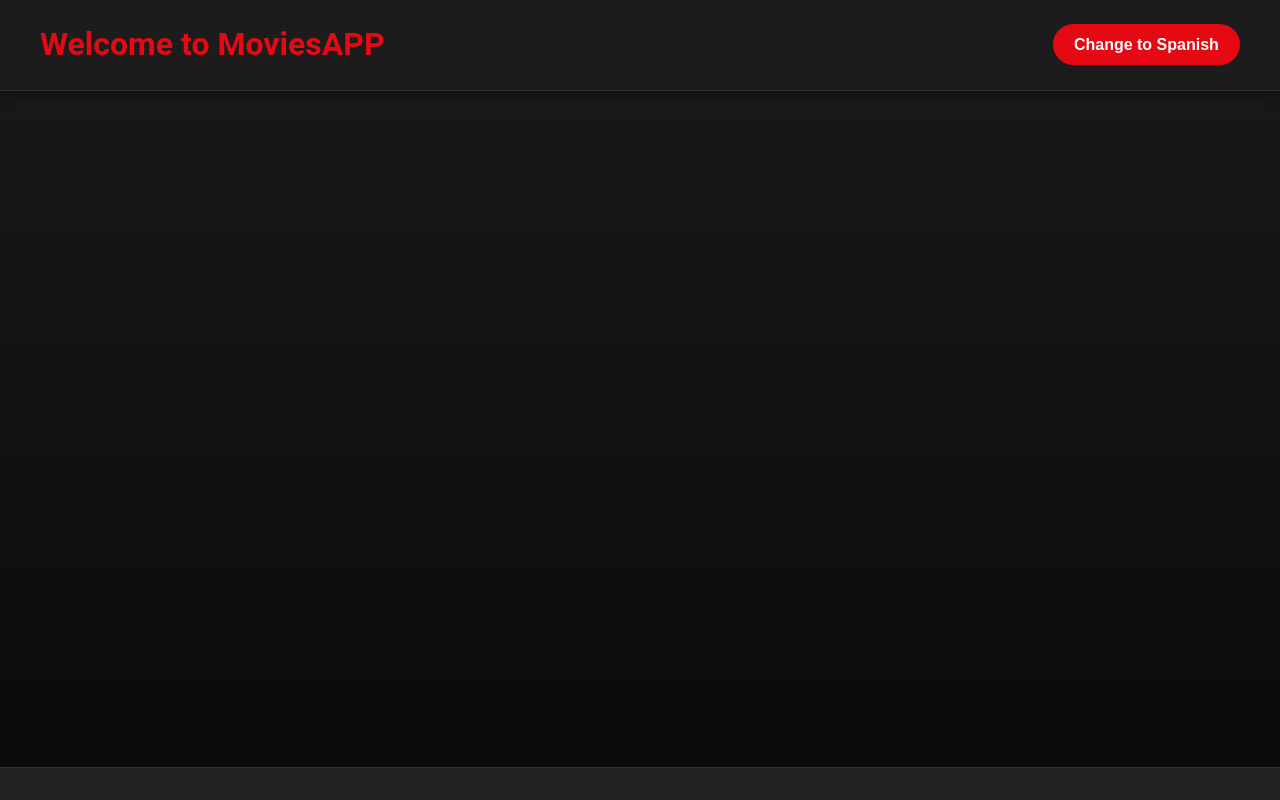
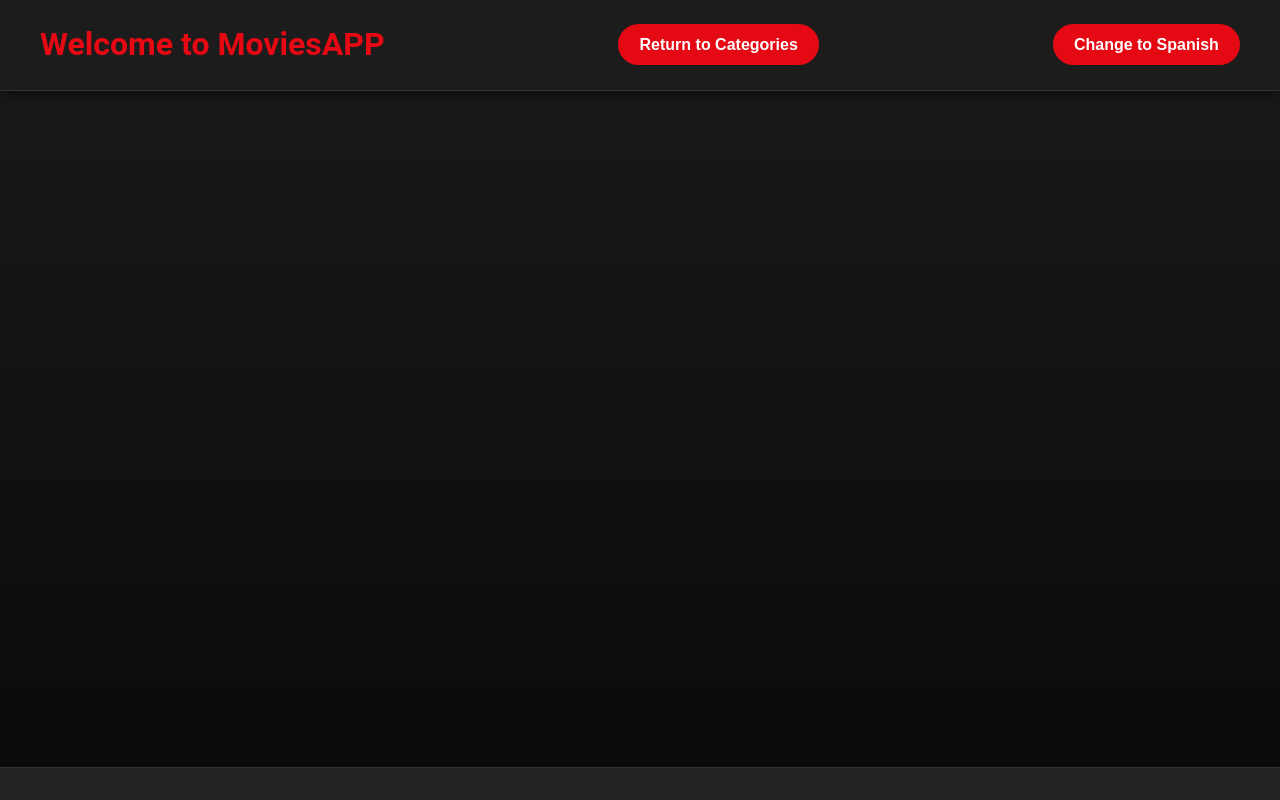
Before and after one commit to wclimaco2025/peliculasAPP, a website built with Vite: page index.html in a window 1280 px wide. Built offline with nearby package versions, Linux system fonts and the light colour scheme; no server answers.

Commit message:
Se agreg+o botón para regresar a las categorias

```diff
--- a/src/main.js
+++ b/src/main.js
@@ -17,12 +17,14 @@ const texts = {
   'Español': {
     welcome: 'Bienvenido a PeliculasAPP',
     changeLanguage: 'Cambiar a Inglés',
-    viewMovies: 'Ver Películas'
+    viewMovies: 'Ver Películas',
+    returnLanguage: 'Ver Categorías'
   },
   'Inglés': {
     welcome: 'Welcome to MoviesAPP',
     changeLanguage: 'Change to Spanish',
-    viewMovies: 'View Movies'
+    viewMovies: 'View Movies',
+    returnLanguage: 'Return to Categories'
   }
 };
 
@@ -64,19 +66,35 @@ const cambiarIdioma = () => {
 };
 
 
-// Actualiza el texto del header de acuerdo al lenguaje seleccionado
+// Actualiza el texto del header y contenido de acuerdo al lenguaje seleccionado
 const updateUI = () => {
   const header = document.querySelector('header');
   if (header) { // valida si existe la etiqueta header
     header.innerHTML = `
       <h1>${texts[currentLanguage].welcome}</h1>
-      <button id="language-btn" onclick="cambiarIdioma()">${texts[currentLanguage].changeLanguage}</button>
+      <button id="categorias-btn" class="language-btn" >${texts[currentLanguage].returnLanguage}</button>
+      <button id="language-btn" class="language-btn" >${texts[currentLanguage].changeLanguage}</button>
     `;
+    // Se movieron al metodo UpdateUI para que se vuelva a asociar el evento click
+    //  despues de renderizar el header
+    const btnCategorias = document.querySelector('#categorias-btn');
+    const languageBtn = document.querySelector('#language-btn');
+    if (btnCategorias) {
+      btnCategorias.addEventListener('click',getGeneros);
+    }
+    if (languageBtn) {
+      languageBtn.addEventListener('click',cambiarIdioma);
+    }
   }
-  // Volver a realizar la petición con el lenguaje seleccionado
-  getGeneros();
 
 
+  // Volver a realizar la petición con el lenguaje seleccionado
+  const moviePages = document.querySelector('#generos-peliculas');
+  if (moviePages) {
+    getPeliculasPorGenero(localStorage.getItem('generoId'));
+  }else{
+     getGeneros();
+  }
 };
 
 // Opciones de la petición. La Api pide key de autenticación
@@ -124,6 +142,7 @@ const getGeneros =()=>
       buttons.forEach((btn)=>{
         btn.addEventListener('click',()=>{
           getPeliculasPorGenero(btn.id);
+          localStorage.setItem('generoId', btn.id);
         })
       })
     })
@@ -131,6 +150,7 @@ const getGeneros =()=>
     .catch((err)=>console.error(err));
   }
 
+// Obtener detalle de las películas
 const getDetallesPelicula= (id)=>{
     console.log(id);
   }
@@ -146,7 +166,7 @@ app.appendChild(footer);
 // Para cargar los generos de las peliculas
 updateUI();
 
-// Make cambiarIdioma function globally available
+// Hacer la funcion global
 window.cambiarIdioma = cambiarIdioma;
 
 const getPeliculasPorGenero =(id)=>
--- a/src/style.css
+++ b/src/style.css
@@ -34,7 +34,7 @@ header h1 {
   color: #e50914;
 }
 
-#language-btn {
+.language-btn {
   background-color: #e50914;
   color: white;
   border: 2px solid #e50914;
@@ -46,7 +46,7 @@ header h1 {
   transition: all 0.3s ease;
 }
 
-#language-btn:hover {
+.language-btn:hover {
   background-color: #ff0000;
   transform: translateY(-2px);
   box-shadow: 0 4px 15px rgba(229, 9, 20, 0.4);
```
